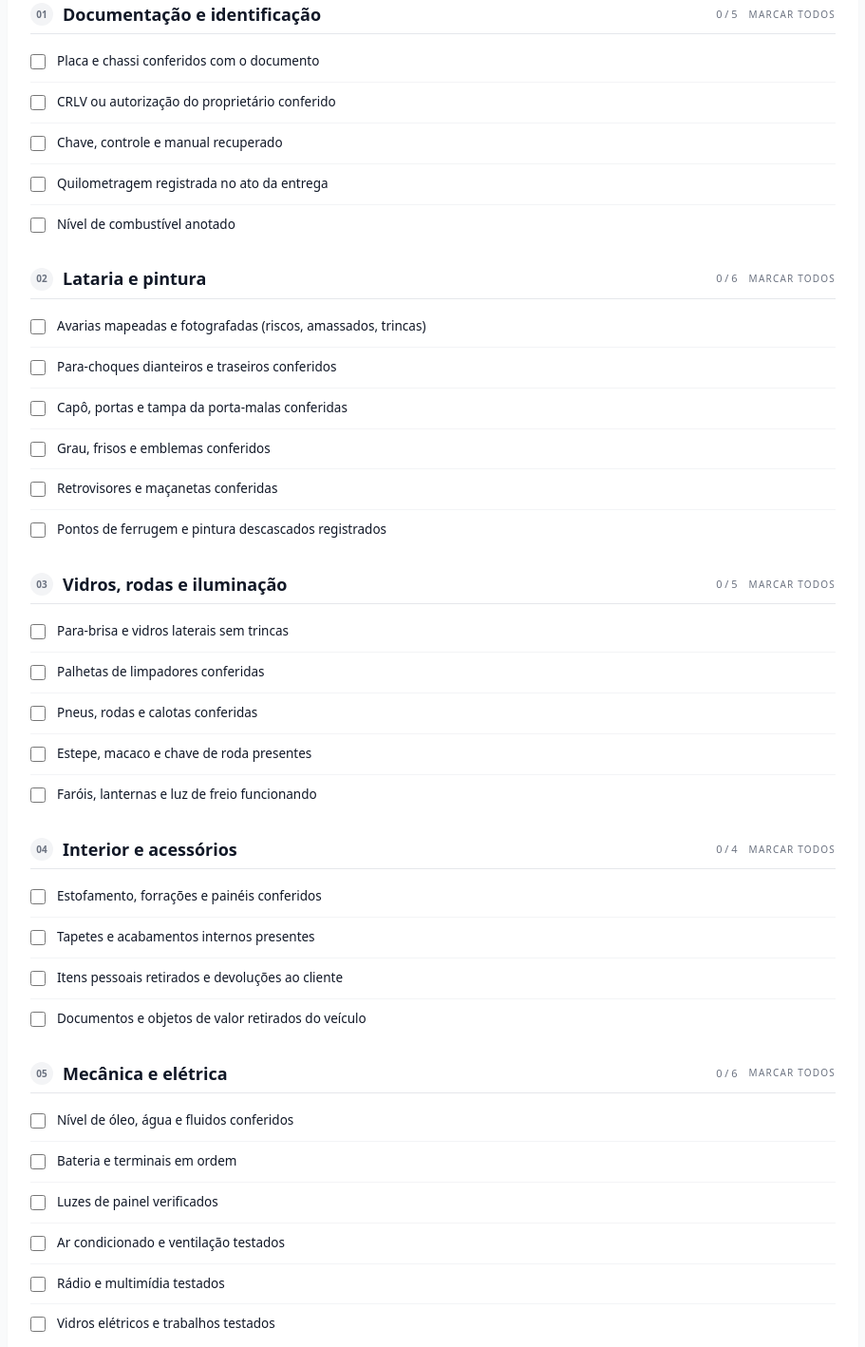
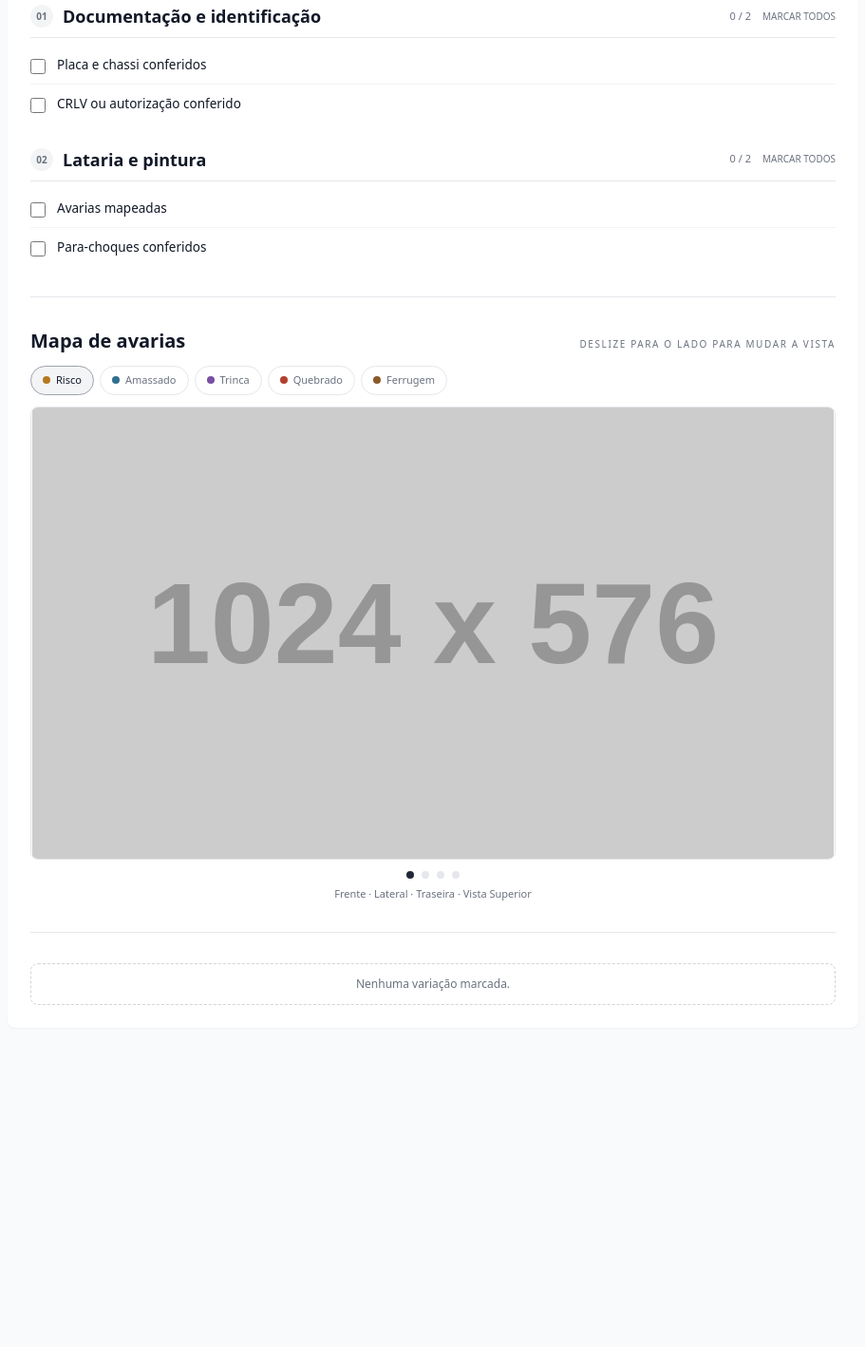
Before and after one commit to pinturaproapp-crypto/Controle-de-gastos, a plain HTML site: page index.html in a window 1280 px wide. Shown: the part 282-1700 px from the top of the page at 95% size, without its empty margins (184-1095 px from the left). After the commit the page ends 1380 px from the top, so only its background shows below. Drawn offline with nearby package versions, Linux system fonts and the light colour scheme; placeholder pictures from the web are drawn by us.

Commit message:
Atualizar o index.html

```diff
--- a/index.html
+++ b/index.html
@@ -11,13 +11,26 @@
   <style>
     .map-container {
       position: relative;
-      aspect-ratio: 1 / 1;
+      aspect-ratio: 16 / 9; /* Melhor para imagens de carro de lado */
       width: 100%;
       cursor: crosshair;
       overflow: hidden;
       border-radius: 0.5rem;
       border: 1px solid #e5e7eb;
-      background-color: white;
+      background-color: #f9fafb;
+      /* Habilitar scroll horizontal suave */
+      overflow-x: auto;
+      scroll-snap-type: x mandatory;
+      display: flex;
+    }
+    .map-slide {
+      min-width: 100%;
+      height: 100%;
+      scroll-snap-align: center;
+      position: relative;
+      display: flex;
+      align-items: center;
+      justify-content: center;
     }
     .marker {
       position: absolute;
@@ -37,6 +50,9 @@
       font-family: monospace;
       font-variant-numeric: tabular-nums;
     }
+    /* Esconder barra de rolagem para ficar limpo, mas manter funcional */
+    .map-container::-webkit-scrollbar { display: none; }
+    .map-container { -ms-overflow-style: none; scrollbar-width: none; }
   </style>
 </head>
 <body class="p-4 bg-gray-50 min-h-screen">
@@ -49,54 +65,74 @@
         <h2 class="font-bold text-xl text-gray-900">Identifique-se</h2>
         <span class="text-[10px] uppercase tracking-[0.16em] text-gray-500">Vistoria de entrada</span>
       </div>
-
-      <div class="grid grid-cols-1 sm:grid-cols-2 lg:grid-cols-4 gap-4" id="vehicle-fields-container">
-        <!-- Campos gerados via JS -->
-      </div>
+      <div class="grid grid-cols-1 sm:grid-cols-2 lg:grid-cols-4 gap-4" id="vehicle-fields-container"></div>
     </div>
 
     <hr class="border-gray-200">
 
     <!-- 2. COMPONENTE CHECKLIST SECTION -->
-    <div id="checklist-sections-container" class="space-y-6">
-      <!-- Seções de checklist geradas via JS -->
-    </div>
+    <div id="checklist-sections-container" class="space-y-6"></div>
 
     <hr class="border-gray-200">
 
-    <!-- 3. COMPONENTE DAMAGE MAP -->
+    <!-- 3. COMPONENTE DAMAGE MAP COM CARROSSEL -->
     <div>
       <div class="mb-3 flex flex-wrap items-baseline justify-between gap-2">
         <h2 class="font-bold text-xl text-gray-900">Mapa de avarias</h2>
-        <span class="text-[10px] uppercase tracking-[0.16em] text-gray-500">Toque no desenho para marcar</span>
+        <span class="text-[10px] uppercase tracking-[0.16em] text-gray-500">Deslize para o lado para mudar a vista</span>
       </div>
 
       <div class="mb-3 flex flex-wrap gap-1.5" id="damage-buttons"></div>
 
+      <!-- O container do mapa agora é um carrossel -->
       <div class="map-container" id="damage-map">
-        <img
-          src="https://placehold.co/1024x1024/f3f4f6/9ca3af?text=Desenho+do+Carro"
-          alt="Desenho técnico do veículo"
-          class="h-full w-full object-contain"
-        >
-        <div class="pointer-events-none absolute inset-0" id="markers-container"></div>
+
+        <!-- Slide 1: Frente -->
+        <div class="map-slide" data-view="frente">
+          <img src="https://placehold.co/1024x576/f3f4f6/9ca3af?text=Frente+do+Carro" alt="Frente" class="h-full w-full object-contain pointer-events-none">
+          <div class="pointer-events-none absolute inset-0 markers-layer"></div>
         </div>
 
+        <!-- Slide 2: Lateral -->
+        <div class="map-slide" data-view="lateral">
+          <img src="https://placehold.co/1024x576/f3f4f6/9ca3af?text=Lateral+do+Carro" alt="Lateral" class="h-full w-full object-contain pointer-events-none">
+          <div class="pointer-events-none absolute inset-0 markers-layer"></div>
+        </div>
+
+        <!-- Slide 3: Traseira -->
+        <div class="map-slide" data-view="traseira">
+          <img src="https://placehold.co/1024x576/f3f4f6/9ca3af?text=Traseira+do+Carro" alt="Traseira" class="h-full w-full object-contain pointer-events-none">
+          <div class="pointer-events-none absolute inset-0 markers-layer"></div>
+        </div>
+
+        <!-- Slide 4: Vista Superior (Topo) -->
+        <div class="map-slide" data-view="topo">
+          <img src="https://placehold.co/1024x576/f3f4f6/9ca3af?text=Vista+Superior" alt="Topo" class="h-full w-full object-contain pointer-events-none">
+          <div class="pointer-events-none absolute inset-0 markers-layer"></div>
+        </div>
+
+      </div>
+
+      <div class="mt-3 flex justify-center items-center gap-2 text-[11px] font-medium text-gray-400" id="map-pagination">
+        <!-- Indicadores de qual imagem está ativa -->
+        <span class="w-2 h-2 rounded-full bg-gray-800 transition-colors"></span>
+        <span class="w-2 h-2 rounded-full bg-gray-200 transition-colors"></span>
+        <span class="w-2 h-2 rounded-full bg-gray-200 transition-colors"></span>
+        <span class="w-2 h-2 rounded-full bg-gray-200 transition-colors"></span>
+      </div>
       <p class="mt-2 text-center text-[11px] text-gray-500">Frente · Lateral · Traseira · Vista Superior</p>
     </div>
 
     <hr class="border-gray-200">
 
     <!-- 4. COMPONENTE DAMAGE LIST -->
-    <div id="damage-list-container">
-      <!-- Lista gerada via JS -->
-    </div>
+    <div id="damage-list-container"></div>
 
   </div>
 
   <script>
     // ==========================================
-    // DADOS: AVARIAS (damageConfig.js)
+    // DADOS (Mantidos iguais)
     // ==========================================
     const damageTypes = [
       { key: "risco", label: "Risco", color: "#B4791F" },
@@ -105,15 +141,8 @@
       { key: "quebrado", label: "Quebrado", color: "#B3402F" },
       { key: "ferrugem", label: "Ferrugem", color: "#8A5A2B" }
     ];
+    const getTypeColor = (key) => (damageTypes.find(type => type.key === key) || damageTypes[0]).color;
 
-    const getTypeColor = (key) => {
-      const found = damageTypes.find(type => type.key === key);
-      return found ? found.color : damageTypes[0].color;
-    };
-
-    // ==========================================
-    // DADOS: CAMPOS DO VEÍCULO (VehicleFields.jsx)
-    // ==========================================
     const campos = [
       { key: "placa", label: "Placa", placeholder: "ABC-1D23" },
       { key: "modelo", label: "Veículo / modelo", placeholder: "Gol 1.6 - 2019" },
@@ -125,76 +154,10 @@
       { key: "os", label: "Ordem de serviço", placeholder: "OS 1042" },
     ];
 
-    // ==========================================
-    // DADOS: CHECKLIST REAL (vistoriaEntrada.js)
-    // ==========================================
     const checklistData = [
-      {
-        id: 'secao_1',
-        title: 'Documentação e identificação',
-        items: [
-          { id: 'd1', label: 'Placa e chassi conferidos com o documento' },
-          { id: 'd2', label: 'CRLV ou autorização do proprietário conferido' },
-          { id: 'd3', label: 'Chave, controle e manual recuperado' },
-          { id: 'd4', label: 'Quilometragem registrada no ato da entrega' },
-          { id: 'd5', label: 'Nível de combustível anotado' }
-        ]
-      },
-      {
-        id: 'secao_2',
-        title: 'Lataria e pintura',
-        items: [
-          { id: 'l1', label: 'Avarias mapeadas e fotografadas (riscos, amassados, trincas)' },
-          { id: 'l2', label: 'Para-choques dianteiros e traseiros conferidos' },
-          { id: 'l3', label: 'Capô, portas e tampa da porta-malas conferidas' },
-          { id: 'l4', label: 'Grau, frisos e emblemas conferidos' },
-          { id: 'l5', label: 'Retrovisores e maçanetas conferidas' },
-          { id: 'l6', label: 'Pontos de ferrugem e pintura descascados registrados' }
-        ]
-      },
-      {
-        id: 'secao_3',
-        title: 'Vidros, rodas e iluminação',
-        items: [
-          { id: 'v1', label: 'Para-brisa e vidros laterais sem trincas' },
-          { id: 'v2', label: 'Palhetas de limpadores conferidas' },
-          { id: 'v3', label: 'Pneus, rodas e calotas conferidas' },
-          { id: 'v4', label: 'Estepe, macaco e chave de roda presentes' },
-          { id: 'v5', label: 'Faróis, lanternas e luz de freio funcionando' }
-        ]
-      },
-      {
-        id: 'secao_4',
-        title: 'Interior e acessórios',
-        items: [
-          { id: 'i1', label: 'Estofamento, forrações e painéis conferidos' },
-          { id: 'i2', label: 'Tapetes e acabamentos internos presentes' },
-          { id: 'i3', label: 'Itens pessoais retirados e devoluções ao cliente' },
-          { id: 'i4', label: 'Documentos e objetos de valor retirados do veículo' }
-        ]
-      },
-      {
-        id: 'secao_5',
-        title: 'Mecânica e elétrica',
-        items: [
-          { id: 'm1', label: 'Nível de óleo, água e fluidos conferidos' },
-          { id: 'm2', label: 'Bateria e terminais em ordem' },
-          { id: 'm3', label: 'Luzes de painel verificados' },
-          { id: 'm4', label: 'Ar condicionado e ventilação testados' },
-          { id: 'm5', label: 'Rádio e multimídia testados' },
-          { id: 'm6', label: 'Vidros elétricos e trabalhos testados' }
-        ]
-      },
-      {
-        id: 'secao_6',
-        title: 'Fechamento da entrada',
-        items: [
-          { id: 'f1', label: 'Cliente ciente das avarias registradas' },
-          { id: 'f2', label: 'Orçamento apresentado e aprovado' },
-          { id: 'f3', label: 'Fotos anexadas ao processo do veículo' },
-          { id: 'f4', label: 'Prazo estimado de entrega combinado' }
-        ]
-      }
+      // ... (Dados do checklist mantidos iguais, para não alongar o texto)
+      { id: 'secao_1', title: 'Documentação e identificação', items: [{ id: 'd1', label: 'Placa e chassi conferidos' }, { id: 'd2', label: 'CRLV ou autorização conferido' }] },
+      { id: 'secao_2', title: 'Lataria e pintura', items: [{ id: 'l1', label: 'Avarias mapeadas' }, { id: 'l2', label: 'Para-choques conferidos' }] }
     ];
 
     // ==========================================
@@ -205,140 +168,109 @@
     let selectedDamageType = 'risco';
     let marks = [];
 
+    // Novo estado: guarda qual imagem está ativa (frente, lateral, traseira, topo)
+    let currentView = 'frente';
+
     // ==========================================
-    // RENDERIZAÇÃO: VEHICLE FIELDS
+    // FUNÇÕES DE RENDERIZAÇÃO BÁSICAS
     // ==========================================
-    const vehicleContainer = document.getElementById('vehicle-fields-container');
-
     function renderVehicleFields() {
-      vehicleContainer.innerHTML = '';
-      campos.forEach(campo => {
-        const label = document.createElement('label');
-        label.className = "block";
-
-        label.innerHTML = `
-          <span class="mb-1.5 block text-[10px] uppercase tracking-[0.16em] text-gray-500">
-            ${campo.label}
-          </span>
-          <input
-            type="${campo.type || 'text'}"
-            value="${vehicleData[campo.key] || ''}"
-            placeholder="${campo.placeholder || ''}"
-            oninput="updateVehicleData('${campo.key}', this.value)"
-            class="w-full rounded-md border border-gray-200 bg-gray-50 px-3 py-2 text-sm text-gray-900 placeholder:text-gray-400 focus:border-gray-400 focus:outline-none focus:ring-2 focus:ring-gray-200"
-          />
-        `;
-        vehicleContainer.appendChild(label);
-      });
+      const container = document.getElementById('vehicle-fields-container');
+      container.innerHTML = campos.map(campo => `
+        <label class="block">
+          <span class="mb-1.5 block text-[10px] uppercase tracking-[0.16em] text-gray-500">${campo.label}</span>
+          <input type="${campo.type || 'text'}" value="${vehicleData[campo.key] || ''}" placeholder="${campo.placeholder || ''}"
+            oninput="vehicleData['${campo.key}'] = this.value"
+            class="w-full rounded-md border border-gray-200 bg-gray-50 px-3 py-2 text-sm text-gray-900 focus:border-gray-400 focus:outline-none focus:ring-2 focus:ring-gray-200" />
+        </label>
+      `).join('');
     }
 
-    window.updateVehicleData = function(key, value) {
-      vehicleData[key] = value;
-    };
-
-    // ==========================================
-    // RENDERIZAÇÃO: CHECKLIST SECTION
-    // ==========================================
-    const checklistContainer = document.getElementById('checklist-sections-container');
-
     function renderChecklist() {
-      checklistContainer.innerHTML = '';
-
-      checklistData.forEach((section, sectionIndex) => {
-        const doneCount = section.items.filter(item => checkedItems[item.id]).length;
+      const container = document.getElementById('checklist-sections-container');
+      container.innerHTML = checklistData.map((section, idx) => {
+        const doneCount = section.items.filter(i => checkedItems[i.id]).length;
         const allDone = doneCount === section.items.length;
-
-        const sectionEl = document.createElement('section');
-        sectionEl.className = "mb-6 last:mb-0";
-
-        const headerEl = document.createElement('div');
-        headerEl.className = "mb-2 flex items-center justify-between gap-3 border-b border-gray-200 pb-2";
-        headerEl.innerHTML = `
-          <h3 class="flex items-center gap-2.5 font-bold text-lg leading-tight text-gray-900">
-            <span class="flex h-6 w-6 shrink-0 items-center justify-center rounded-full bg-gray-100 text-[10px] tabular-nums text-gray-500">
-              ${String(sectionIndex + 1).padStart(2, "0")}
-            </span>
+        return `
+          <section class="mb-6">
+            <div class="mb-2 flex items-center justify-between border-b border-gray-200 pb-2">
+              <h3 class="flex items-center gap-2.5 font-bold text-lg text-gray-900">
+                <span class="flex h-6 w-6 items-center justify-center rounded-full bg-gray-100 text-[10px] text-gray-500">${String(idx + 1).padStart(2, "0")}</span>
                 ${section.title}
               </h3>
-          <div class="flex shrink-0 items-center gap-3">
-            <span class="text-[11px] tabular-nums text-gray-500">${doneCount} / ${section.items.length}</span>
-            <button type="button" onclick="toggleAll('${section.id}')" class="text-[10px] uppercase tracking-[0.12em] text-gray-500 hover:text-gray-900 transition-colors">
-              ${allDone ? 'Limpar' : 'Marcar todos'}
-            </button>
+              <div class="flex items-center gap-3">
+                <span class="text-[11px] text-gray-500">${doneCount} / ${section.items.length}</span>
+                <button onclick="toggleAll('${section.id}')" class="text-[10px] uppercase text-gray-500 hover:text-gray-900">${allDone ? 'Limpar' : 'Marcar todos'}</button>
               </div>
+            </div>
+            <ul>${section.items.map(item => `
+              <li class="border-b border-gray-100 last:border-b-0">
+                <label class="flex cursor-pointer items-start gap-3 py-2.5">
+                  <input type="checkbox" ${checkedItems[item.id] ? 'checked' : ''} onchange="toggleItem('${item.id}')" class="mt-1 h-4 w-4 cursor-pointer accent-gray-900" />
+                  <span class="text-[13.5px] ${checkedItems[item.id] ? 'text-gray-400 line-through' : 'text-gray-900'}">${item.label}</span>
+                </label>
+              </li>
+            `).join('')}</ul>
+          </section>
         `;
-
-        const ul = document.createElement('ul');
-        section.items.forEach(item => {
-          const isDone = Boolean(checkedItems[item.id]);
-          const li = document.createElement('li');
-          li.className = "border-b border-gray-100 last:border-b-0";
-
-          li.innerHTML = `
-            <label class="flex cursor-pointer items-start gap-3 py-2.5 transition-colors hover:text-gray-900">
-              <input
-                type="checkbox"
-                ${isDone ? 'checked' : ''}
-                onchange="toggleItem('${item.id}')"
-                class="mt-[3px] h-4 w-4 shrink-0 cursor-pointer accent-gray-900"
-              />
-              <span class="text-[13.5px] leading-relaxed transition-colors ${isDone ? 'text-gray-400 line-through decoration-gray-400' : 'text-gray-900'}">
-                ${item.label}
-              </span>
-            </label>
-          `;
-          ul.appendChild(li);
-        });
-
-        sectionEl.appendChild(headerEl);
-        sectionEl.appendChild(ul);
-        checklistContainer.appendChild(sectionEl);
-      });
+      }).join('');
     }
 
-    window.toggleItem = function(itemId) {
-      checkedItems[itemId] = !checkedItems[itemId];
+    window.toggleItem = (id) => { checkedItems[id] = !checkedItems[id]; renderChecklist(); };
+    window.toggleAll = (secId) => {
+      const sec = checklistData.find(s => s.id === secId);
+      const all = sec.items.every(i => checkedItems[i.id]);
+      sec.items.forEach(i => checkedItems[i.id] = !all);
       renderChecklist();
     };
 
-    window.toggleAll = function(sectionId) {
-      const section = checklistData.find(s => s.id === sectionId);
-      const allDone = section.items.every(item => checkedItems[item.id]);
-      section.items.forEach(item => { checkedItems[item.id] = !allDone; });
-      renderChecklist();
-    };
+    function renderDamageButtons() {
+      const container = document.getElementById('damage-buttons');
+      container.innerHTML = damageTypes.map(tipo => `
+        <button type="button" onclick="selectedDamageType='${tipo.key}'; renderDamageButtons();"
+          class="flex items-center gap-1.5 rounded-full border px-3 py-1.5 text-[11px] font-medium transition-all ${
+            selectedDamageType === tipo.key ? 'border-gray-400 bg-gray-100 text-gray-900' : 'border-gray-200 bg-white text-gray-500 hover:border-gray-300'
+          }">
+          <span class="h-2 w-2 rounded-full" style="background-color: ${tipo.color};"></span>
+          ${tipo.label}
+        </button>
+      `).join('');
+    }
 
     // ==========================================
-    // RENDERIZAÇÃO: DAMAGE MAP & LIST
+    // LÓGICA DO MAPA E CARROSSEL
     // ==========================================
-    const buttonsContainer = document.getElementById('damage-buttons');
     const mapContainer = document.getElementById('damage-map');
-    const markersContainer = document.getElementById('markers-container');
+    const mapSlides = document.querySelectorAll('.map-slide');
+    const paginationDots = document.querySelectorAll('#map-pagination span');
     const listContainer = document.getElementById('damage-list-container');
 
-    function renderDamageButtons() {
-      buttonsContainer.innerHTML = '';
-      damageTypes.forEach(tipo => {
-        const isActive = tipo.key === selectedDamageType;
-        const button = document.createElement('button');
-        button.type = 'button';
-        button.onclick = () => { selectedDamageType = tipo.key; renderDamageButtons(); };
+    // Detecta quando o usuário desliza o carrossel para mudar a bolinha de paginação
+    mapContainer.addEventListener('scroll', () => {
+      const scrollLeft = mapContainer.scrollLeft;
+      const width = mapContainer.offsetWidth;
+      const activeIndex = Math.round(scrollLeft / width);
 
-        button.className = `flex items-center gap-1.5 rounded-full border px-3 py-1.5 text-[11px] font-medium transition-all ${
-          isActive ? 'border-gray-400 bg-gray-100 text-gray-900' : 'border-gray-200 bg-white text-gray-500 hover:border-gray-300'
-        }`;
+      // Atualiza a bolinha visual
+      paginationDots.forEach((dot, idx) => {
+        dot.className = idx === activeIndex
+          ? "w-2 h-2 rounded-full bg-gray-800 transition-colors"
+          : "w-2 h-2 rounded-full bg-gray-200 transition-colors";
+      });
 
-        button.innerHTML = `
-          <span class="h-2 w-2 rounded-full" style="background-color: ${tipo.color};"></span>
-          ${tipo.label}
-        `;
-        buttonsContainer.appendChild(button);
+      // Salva qual vista está ativa
+      const views = ['frente', 'lateral', 'traseira', 'topo'];
+      currentView = views[activeIndex];
     });
-    }
 
     function renderMarks() {
-      markersContainer.innerHTML = '';
+      // Limpa todos os marcadores de todas as imagens
+      document.querySelectorAll('.markers-layer').forEach(layer => layer.innerHTML = '');
+
+      // Distribui os marcadores na imagem correta
       marks.forEach((mark, index) => {
+        const slide = document.querySelector(`.map-slide[data-view="${mark.view}"]`);
+        if (slide) {
           const span = document.createElement('span');
           span.className = 'marker';
           span.style.left = `${mark.x}%`;
@@ -346,7 +278,8 @@
           span.style.borderColor = getTypeColor(mark.type);
           span.style.color = getTypeColor(mark.type);
           span.textContent = index + 1;
-        markersContainer.appendChild(span);
+          slide.querySelector('.markers-layer').appendChild(span);
+        }
       });
     }
 
@@ -354,11 +287,7 @@
       listContainer.innerHTML = '';
 
       if (marks.length === 0) {
-        listContainer.innerHTML = `
-          <p class="mt-4 rounded-lg border border-dashed border-gray-300 px-3 py-3 text-center text-[12px] text-gray-500">
-            Nenhuma variação marcada. Escolha o tipo e toque no carro para registrar.
-          </p>
-        `;
+        listContainer.innerHTML = `<p class="mt-4 rounded-lg border border-dashed border-gray-300 px-3 py-3 text-center text-[12px] text-gray-500">Nenhuma variação marcada.</p>`;
         return;
       }
 
@@ -369,24 +298,17 @@
         const li = document.createElement('li');
         li.className = "flex items-center gap-3 rounded-lg border border-gray-200 bg-white px-3 py-2";
 
-        const options = damageTypes.map(tipo =>
-          `<option value="${tipo.key}" ${mark.type === tipo.key ? 'selected' : ''}>${tipo.label}</option>`
-        ).join('');
+        const options = damageTypes.map(tipo => `<option value="${tipo.key}" ${mark.type === tipo.key ? 'selected' : ''}>${tipo.label}</option>`).join('');
+
+        // Nome da vista para mostrar na lista
+        const viewNames = { 'frente': 'Frente', 'lateral': 'Lateral', 'traseira': 'Traseira', 'topo': 'Topo' };
 
         li.innerHTML = `
           <span class="flex h-6 w-6 shrink-0 items-center justify-center rounded-full border text-[11px] font-semibold tabular-nums"
-                style="border-color: ${getTypeColor(mark.type)}; color: ${getTypeColor(mark.type)};">
-            ${index + 1}
-          </span>
-          <span class="min-w-0 flex-1 truncate text-[13px] text-gray-900">Avaria ${index + 1}</span>
-          <select class="rounded-md border border-gray-200 bg-white px-2 py-1 text-[12px] text-gray-900 focus:border-gray-400 focus:outline-none"
-                  onchange="updateMarkType('${mark.id}', this.value)">
-            ${options}
-          </select>
-          <button type="button" onclick="removeMark('${mark.id}')"
-                  class="flex h-7 w-7 items-center justify-center rounded-md text-gray-400 transition-colors hover:bg-gray-100 hover:text-gray-900">
-            <i data-lucide="x" class="h-4 w-4"></i>
-          </button>
+                style="border-color: ${getTypeColor(mark.type)}; color: ${getTypeColor(mark.type)};">${index + 1}</span>
+          <span class="min-w-0 flex-1 truncate text-[13px] text-gray-900">Avaria ${index + 1} <span class="text-gray-400 text-[10px] ml-1">(${viewNames[mark.view]})</span></span>
+          <select class="rounded-md border border-gray-200 bg-white px-2 py-1 text-[12px]" onchange="updateMarkType('${mark.id}', this.value)">${options}</select>
+          <button type="button" onclick="removeMark('${mark.id}')" class="flex h-7 w-7 items-center justify-center rounded-md text-gray-400 hover:bg-gray-100 hover:text-gray-900"><i data-lucide="x" class="h-4 w-4"></i></button>
         `;
         ul.appendChild(li);
       });
@@ -395,20 +317,30 @@
       lucide.createIcons();
     }
 
-    mapContainer.addEventListener('click', (event) => {
-      const rect = mapContainer.getBoundingClientRect();
+    // Clique para adicionar o marcador
+    mapSlides.forEach(slide => {
+      slide.addEventListener('click', (event) => {
+        const rect = slide.getBoundingClientRect();
         const x = ((event.clientX - rect.left) / rect.width) * 100;
         const y = ((event.clientY - rect.top) / rect.height) * 100;
-      marks.push({ id: Date.now().toString(), x: parseFloat(x.toFixed(2)), y: parseFloat(y.toFixed(2)), type: selectedDamageType });
+
+        marks.push({
+          id: Date.now().toString(),
+          x: parseFloat(x.toFixed(2)),
+          y: parseFloat(y.toFixed(2)),
+          type: selectedDamageType,
+          view: slide.getAttribute('data-view') // Salva em qual imagem foi clicado
+        });
         renderAllDamage();
       });
+    });
 
-    window.updateMarkType = function(id, newType) {
+    window.updateMarkType = (id, newType) => {
       const mark = marks.find(m => m.id === id);
       if (mark) { mark.type = newType; renderAllDamage(); }
     };
 
-    window.removeMark = function(id) {
+    window.removeMark = (id) => {
       marks = marks.filter(m => m.id !== id);
       renderAllDamage();
     };
@@ -418,7 +350,7 @@
       renderDamageList();
     }
 
-    // Inicialização Geral
+    // Inicialização
     renderVehicleFields();
     renderChecklist();
     renderDamageButtons();
```
Lines whose indentation alone changed are shown as unchanged.
